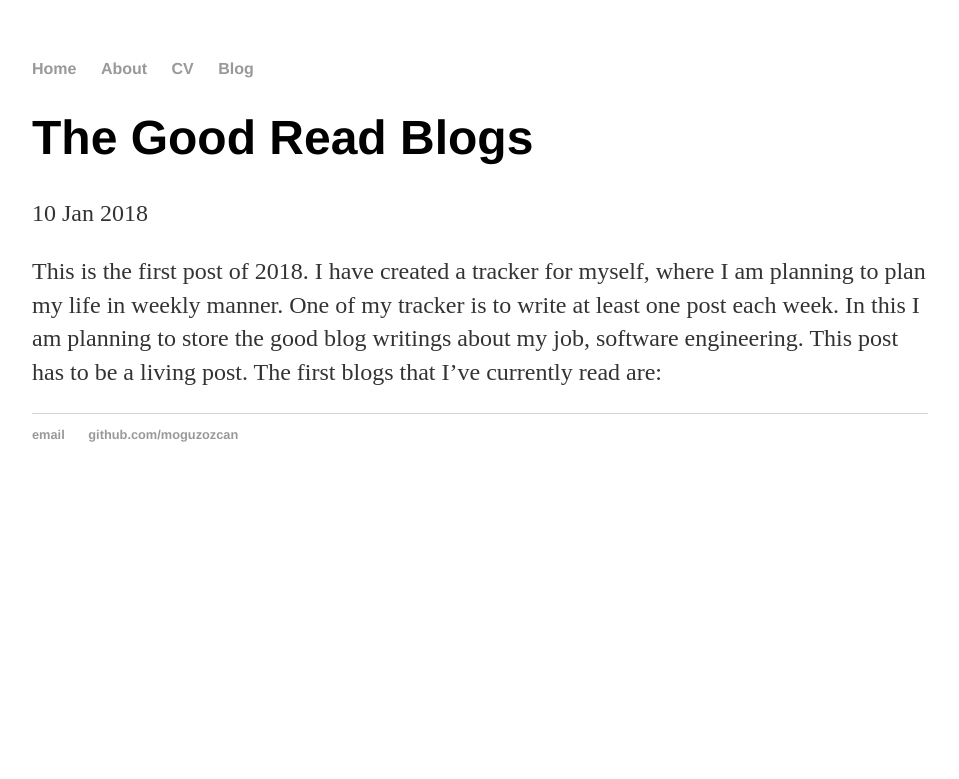
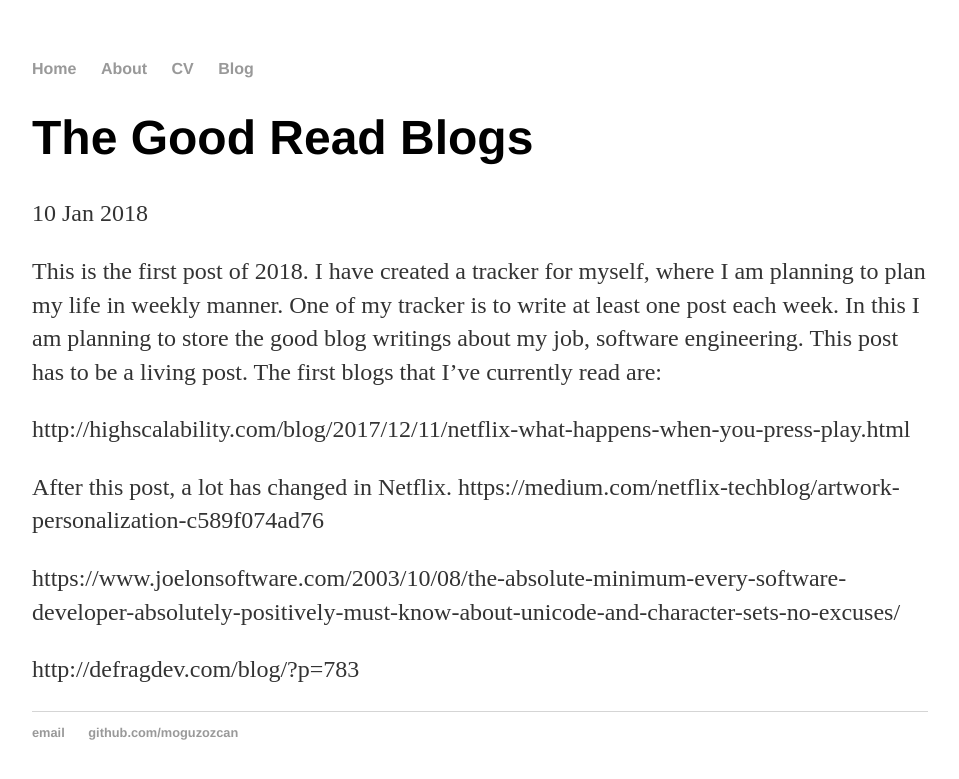
Before and after one commit to moguzozcan/moguzozcan.github.io, a Jekyll site: the page built from _posts/2018-01-10-The-Good-Read-Blogs.md, in a window 1280 px wide. Shown: the top 779 px of the page, without its empty margins (160-1119 px from the left). Built offline with Jekyll 4.4.1, drawn with Linux system fonts in a browser that asks for light colours.

Commit message:
Update 2018-01-10-The-Good-Read-Blogs.md

```diff
--- a/_posts/2018-01-10-The-Good-Read-Blogs.md
+++ b/_posts/2018-01-10-The-Good-Read-Blogs.md
@@ -7,3 +7,11 @@ date: 2018-01-10
 This is the first post of 2018. I have created a tracker for myself, where I am planning to plan my life in weekly manner. One of my tracker
 is to write at least one post each week. In this I am planning to store the good blog writings about my job, software engineering. This
 post has to be a living post. The first blogs that I've currently read are:
+
+http://highscalability.com/blog/2017/12/11/netflix-what-happens-when-you-press-play.html
+
+After this post, a lot has changed in Netflix. https://medium.com/netflix-techblog/artwork-personalization-c589f074ad76
+
+https://www.joelonsoftware.com/2003/10/08/the-absolute-minimum-every-software-developer-absolutely-positively-must-know-about-unicode-and-character-sets-no-excuses/
+
+http://defragdev.com/blog/?p=783
```
